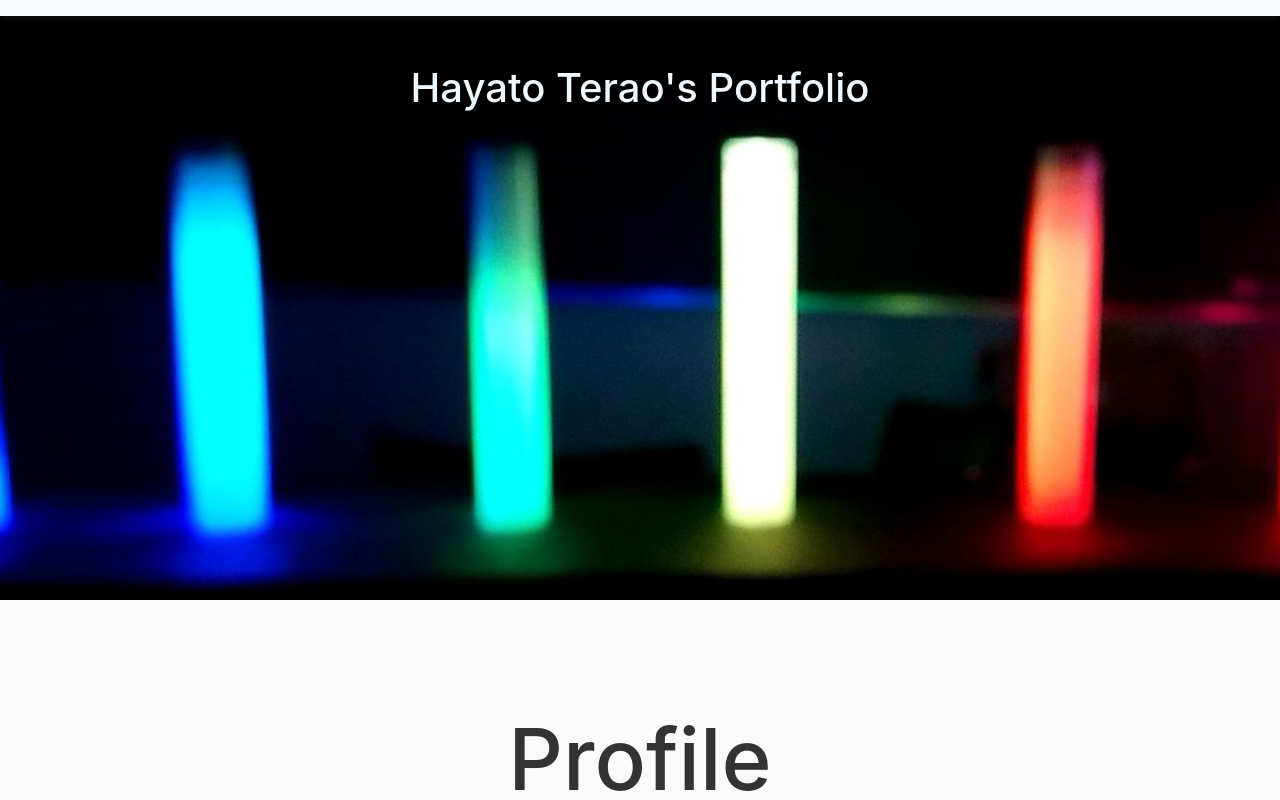
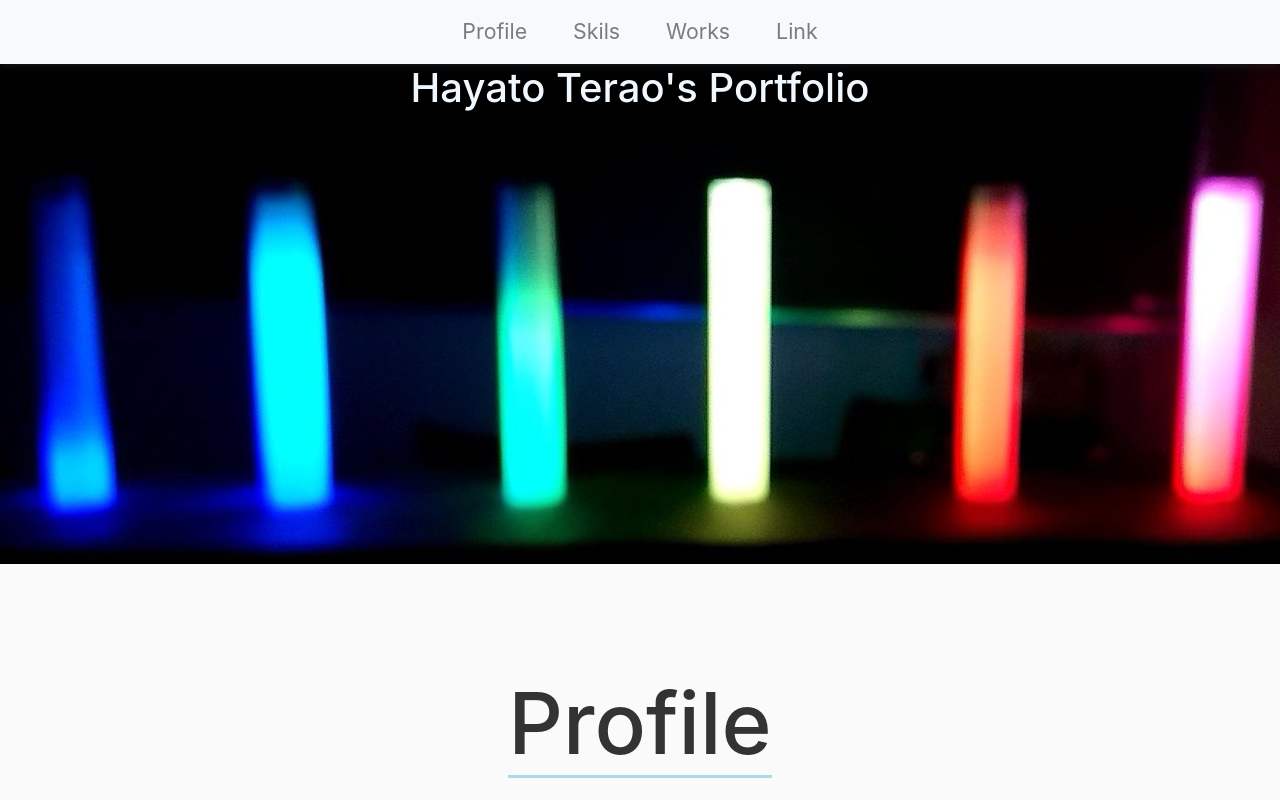
Before and after one commit to hayato423/myportfolio, a React (Create React App) app: page / in a window 1280 px wide. Shown: the top 800 px of the page. Built offline with nearby package versions, Linux system fonts and the light colour scheme.

Commit message:
add instagram icon

```diff
--- a/package.json
+++ b/package.json
@@ -12,6 +12,7 @@
     "react": "^16.13.1",
     "react-bootstrap": "^1.0.1",
     "react-dom": "^16.13.1",
+    "react-router-dom": "^5.2.0",
     "react-router-hash-link": "^1.2.2",
     "react-scripts": "3.4.1"
   },
--- a/src/componensts/Footer/Footer.js
+++ b/src/componensts/Footer/Footer.js
@@ -4,11 +4,12 @@ import {Container} from 'react-bootstrap';
 
 const Footer = () => {
   return (
-    <div className='footer'>
+    <div className='footer' id='link'>
       <h2 className='footer-head-line'>Link</h2>
       <Container>
       <a href='https://twitter.com/hayat999423'target="_blank" rel='noopener noreferrer'><i className="fab fa-twitter fa-2x mx-3 mt-3 icon"></i></a>
       <a href='https://github.com/hayato423' target="_blank" rel='noopener noreferrer'><i className="fab fa-github fa-2x mx-3 mt-3 icon"></i></a>
+      <a href='https://www.instagram.com/hayato42399/' target="_blank" rel='noopener noreferrer'><i className="fab fa-instagram fa-2x mx-3 mt-3 icon"></i></a>
       <h3 className='my-3'>e-mail</h3>
       <p>hayato0423terao[at]gmail.com</p>
       </Container>
--- a/src/componensts/Header/Header.css
+++ b/src/componensts/Header/Header.css
@@ -6,9 +6,10 @@
 .jumbotron{
   background:url(header.jpg) center no-repeat;
   background-size: cover;
-  height: 600px;
+  padding-top: 0;
+  height: 500px;
+}
 
-}
 
 .headertitle{
   text-align: center;
--- a/src/componensts/Header/Header.js
+++ b/src/componensts/Header/Header.js
@@ -1,12 +1,15 @@
 import React from 'react'
 import Jumbotron from 'react-bootstrap/Jumbotron';
+import {Container} from 'react-bootstrap';
 import './Header.css';
 
 const Header = () => {
   return (
-    <div className='header'>
-      <Jumbotron fluid  className='janbotron'>
-        <h1 className='headertitle'>Hayato Terao's Portfolio</h1>
+    <div className='header fluid '>
+      <Jumbotron fluid  className='jambotron'>
+        <Container>
+        <h1 className='headertitle mt-0'>Hayato Terao's Portfolio</h1>
+        </Container>
       </Jumbotron>
     </div>
   )
--- a/src/componensts/NavigationBar/NavigationBar.js
+++ b/src/componensts/NavigationBar/NavigationBar.js
@@ -1,11 +1,41 @@
 import React from 'react'
-import {Navbar,Nav} from 'react-bootstrap';
+import { Navbar, Nav, Container, Row, Col } from 'react-bootstrap';
 import './style.css';
 
 const NavigationBar = () => {
   return (
-    <Navbar bg='light' variant='light' expand='lg' fixed='top' className='navbar'>
-
+    <Navbar bg='light' variant='light' expand='lg' sticky='top' className='justify-content-center'>
+      <Nav>
+        <Container>
+          <Row>
+            {/*<Col>
+              <Nav.Item>
+                <Nav.Link href='#top'>Top</Nav.Link>
+              </Nav.Item>
+            </Col> */}
+            <Col>
+              <Nav.Item>
+                <Nav.Link href='#profile'>Profile</Nav.Link>
+              </Nav.Item>
+            </Col>
+            <Col>
+              <Nav.Item>
+                <Nav.Link href='#skils'>Skils</Nav.Link>
+              </Nav.Item>
+            </Col>
+            <Col>
+              <Nav.Item>
+                <Nav.Link href='#works'>Works</Nav.Link>
+              </Nav.Item>
+            </Col>
+            <Col>
+              <Nav.Item>
+                <Nav.Link href='#link'>Link</Nav.Link>
+              </Nav.Item>
+            </Col>
+          </Row>
+        </Container>
+      </Nav>
     </Navbar>
   )
 }
--- a/src/componensts/Profile/Profile.js
+++ b/src/componensts/Profile/Profile.js
@@ -3,7 +3,7 @@ import './Profile.css';
 
 const Profile = () => {
   return (
-    <div className='container py-5'>
+    <div className='container py-5' id='profile'>
         <h1 className='profile-title'><span className='profile-underline'>Profile</span></h1>
         <table className='profile-table mx-auto mt-5'>
           <tbody>
--- a/src/componensts/Skils/Skils.js
+++ b/src/componensts/Skils/Skils.js
@@ -8,7 +8,7 @@ const Skils = () => {
     <Item key={i} value={skil} className='item' />
   );
   return (
-    <Container className='my-5 py-5'>
+    <Container className='my-5 py-5' id='skils'>
       <h1 className='skils-headline'><span className='skils-underline'>Skils</span></h1>
       <Row className='my-5 py-3'>
         {listItems}
--- a/src/componensts/Works/Works.js
+++ b/src/componensts/Works/Works.js
@@ -17,7 +17,7 @@ const Works = () => {
     offset: 1
   }
   return (
-    <Container className='my-5 py-5'>
+    <Container className='my-5 py-5' id='works'>
       <h1 className='head-line'><span className='under-line'>Works</span></h1>
       <Row>
         <WorkCard md={md} sm={sm} xs={xs} />
```
Also changed, not shown: 1 other file (tests, documents, lock files or other folders).
